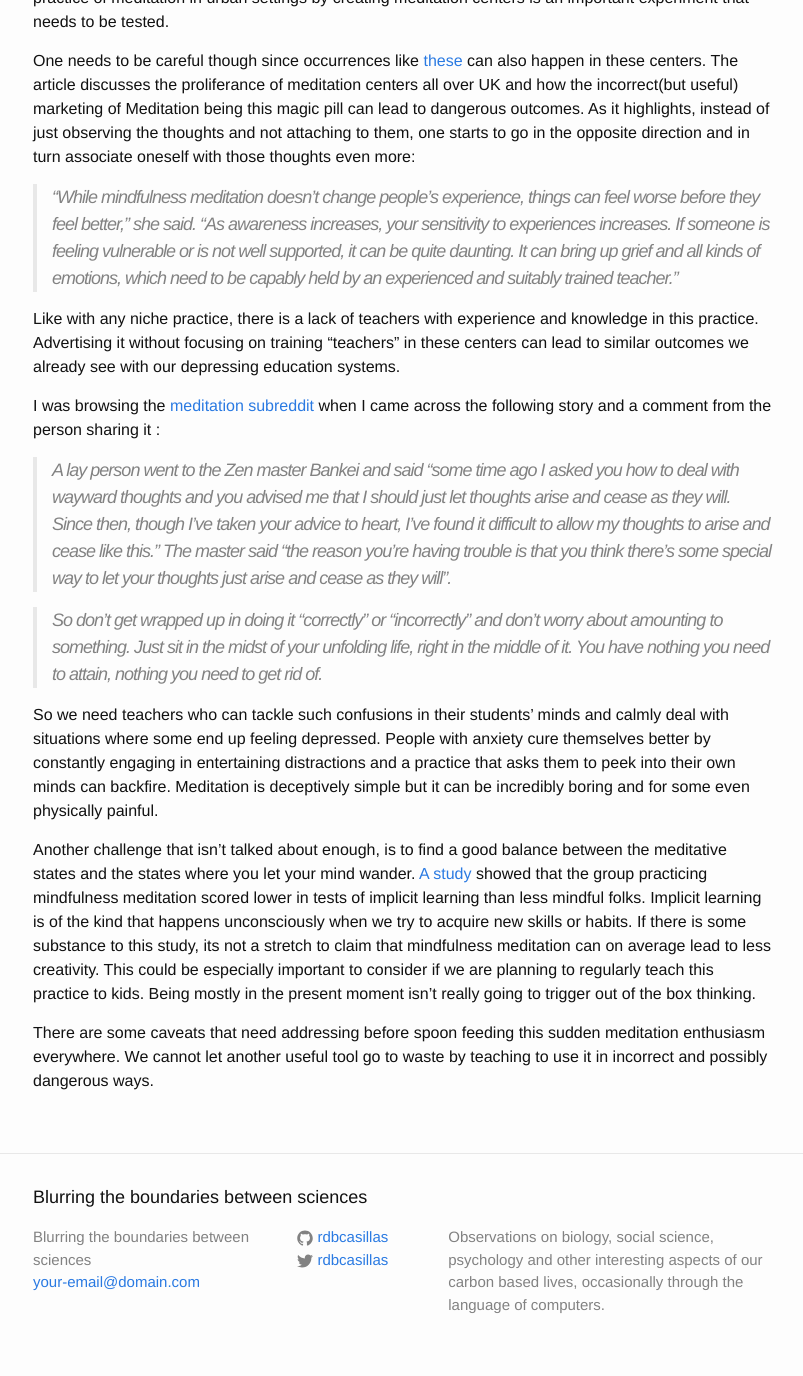
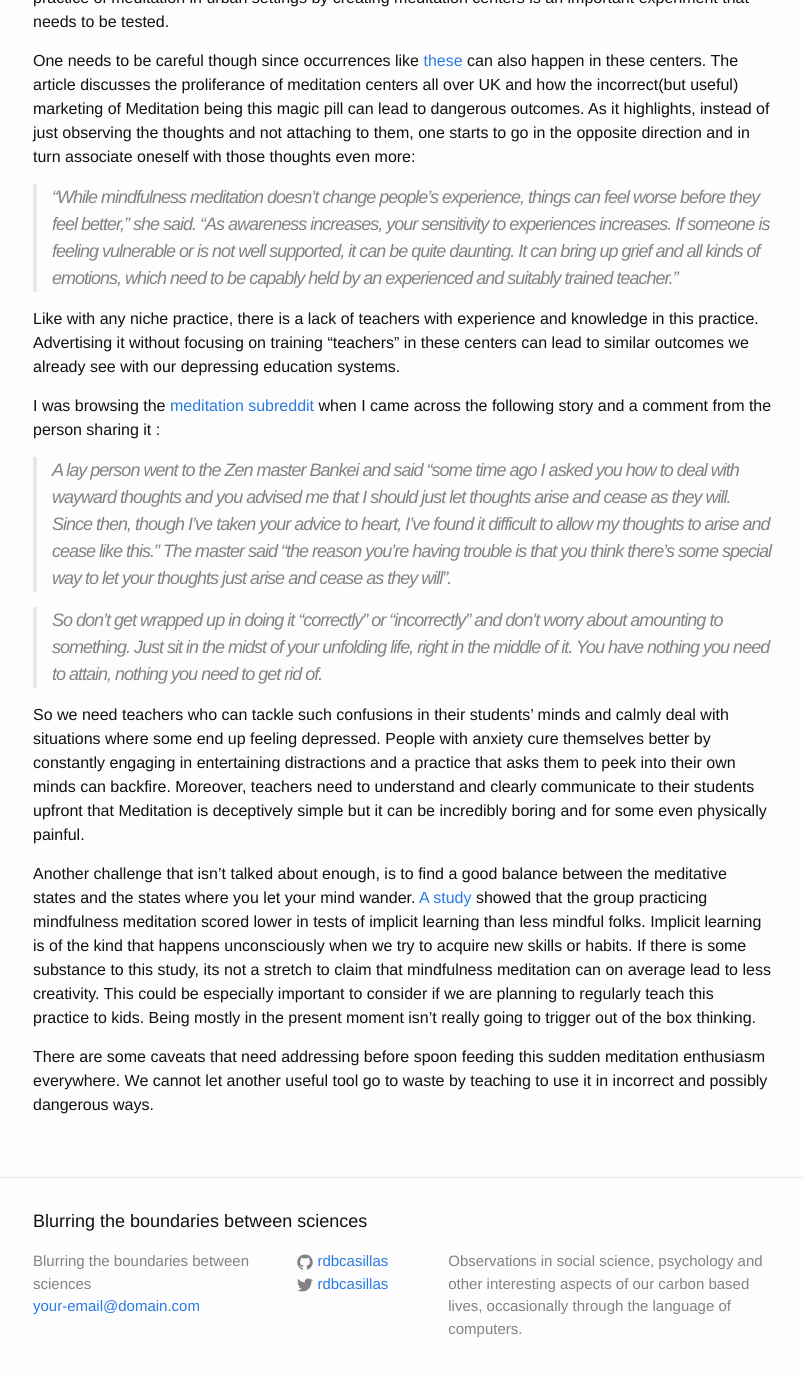
Before and after one commit to rdbcasillas/rdbcasillas.github.io, a Jekyll site: the page built from _posts/2015-10-15-probems-with-teaching-meditation.markdown, in a window 1280 px wide and 1400 px high, scrolled down 1036 px. Shown: the top 1376 px of the window, without its empty margins (237-1040 px from the left). Built offline with Jekyll 4.4.1, drawn with Linux system fonts in a browser that asks for light colours.

Commit message:
minor changes in teach meditation post

```diff
--- a/_config.yml
+++ b/_config.yml
@@ -2,7 +2,7 @@
 title: Blurring the boundaries between sciences
 email: your-email@domain.com
 description: > # this means to ignore newlines until "baseurl:"
-    Observations on biology, social science, psychology and other
+    Observations in social science, psychology and other
     interesting aspects of our carbon based lives, occasionally
     through the language of computers.
 baseurl: "" # the subpath of your site, e.g. /blog/
--- a/_posts/2015-10-15-probems-with-teaching-meditation.markdown
+++ b/_posts/2015-10-15-probems-with-teaching-meditation.markdown
@@ -23,7 +23,7 @@ The master said “the reason you're having trouble is that you think there's so
 
 >So don't get wrapped up in doing it "correctly" or "incorrectly" and don't worry about amounting to something. Just sit in the midst of your unfolding life, right in the middle of it. You have nothing you need to attain, nothing you need to get rid of.
 
-So we need teachers who can tackle such confusions in their students' minds and calmly deal with situations where some end up feeling depressed.  People with anxiety cure themselves better by constantly engaging in entertaining distractions and a practice that asks them to peek into their own minds can backfire. Meditation is deceptively simple but it can be incredibly boring and for some even physically painful.
+So we need teachers who can tackle such confusions in their students' minds and calmly deal with situations where some end up feeling depressed.  People with anxiety cure themselves better by constantly engaging in entertaining distractions and a practice that asks them to peek into their own minds can backfire. Moreover, teachers need to understand and clearly communicate to their students upfront that Meditation is deceptively simple but it can be incredibly boring and for some even physically painful.
 
 
 Another challenge that isn’t talked about enough, is to find a good balance between the meditative states and the states where you let your mind wander. [A study](http://www.eurekalert.org/pub_releases/2013-11/gumc-mii103113.php) showed that the group practicing mindfulness meditation scored lower in tests of implicit learning than less mindful folks. Implicit learning is of the kind that happens unconsciously when we try to acquire new skills or habits. If there is some substance to this study, its not a stretch to claim that mindfulness meditation can on average lead to less creativity. This could be especially important to consider if we are planning to regularly teach this practice to kids. Being mostly in the present moment isn’t really going to trigger out of the box thinking.
```
